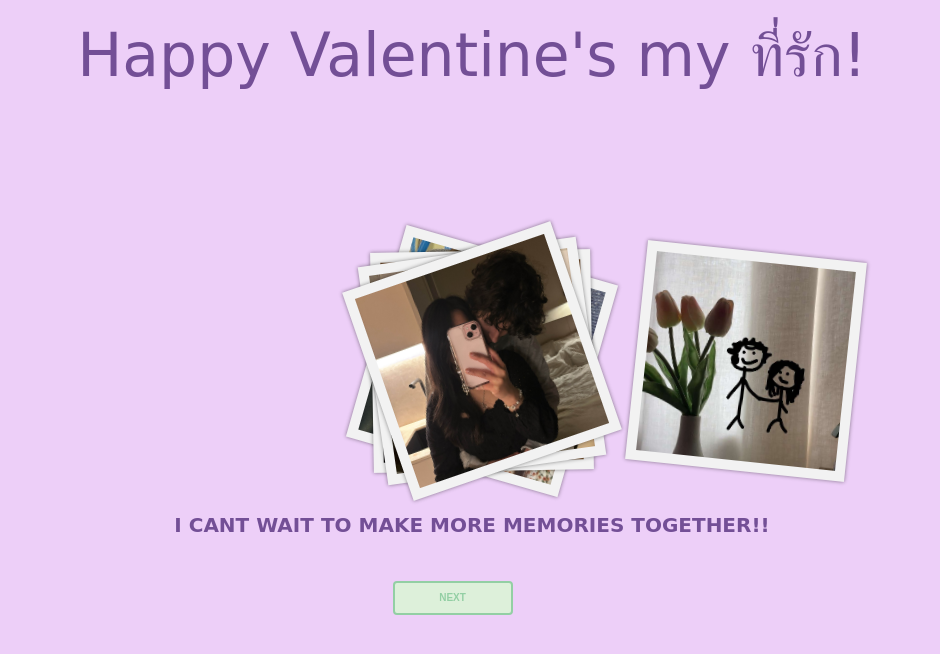
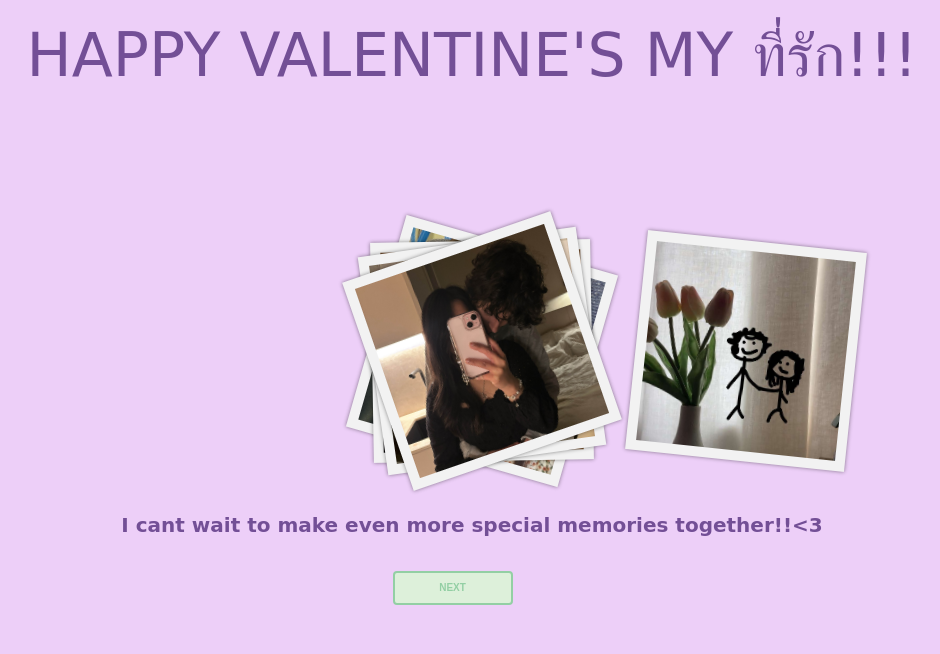
Before and after one commit to Frossstiessssss/Valentine-s-Day-Card-version-2, a plain HTML site: page photos.html in a window 1280 px wide. Shown: the whole page, without its empty margins (168-1108 px from the left). Drawn offline with Linux system fonts and the light colour scheme.

Commit message:
valentines card final version

```diff
--- a/index.css
+++ b/index.css
@@ -380,7 +380,7 @@ a {
     justify-content: center;
     align-items: center;
     margin-top: 20px;
-    margin-bottom: 60px;
+    margin-bottom: 50px;
   }
   #shine {
     font-size: 60px;
@@ -762,7 +762,6 @@ body{
     color: #734f96;
     display: inline-block;
     font-size: 20px;
-    text-transform: uppercase;
     margin: 10px;
     margin-top: 500px;
     padding: 5px;
--- a/index.js
+++ b/index.js
@@ -4,7 +4,6 @@ $(document).ready(function() {
     var btn_reset = $("#reset");
     var btn_no = $("#no");
     var btn_yes = $("yes");
-
     envelope.click(function() {
         open();
     });
@@ -22,8 +21,6 @@ $(document).ready(function() {
     btn_yes.click(function(){
         nextPage();
     })
-
-
     function open() {
         envelope.addClass("open")
             .removeClass("close");
@@ -33,9 +30,6 @@ $(document).ready(function() {
         envelope.addClass("close")
             .removeClass("open");
     }
-
-
-
     function nextPage(){
 
     }
--- a/photos.html
+++ b/photos.html
@@ -8,7 +8,7 @@
 </head>
 <body>
   <div id="hedlinecontainer">
-    <div id="shine">Happy Valentine's my ที่รัก!</div>
+    <div id="shine">HAPPY VALENTINE'S MY ที่รัก!!!</div>
   </div>
   <div class="gallery">
     <img src="photos/7F28ABAF-0FF2-484C-A5C4-4E47F06ABA60.JPG">
@@ -17,7 +17,7 @@
     <img src="photos/IMG_5984 (1).JPG">
     <img src="photos/IMG_5991.JPG">
   </div>
-  <div class="message">I cant wait to make more memories together!!</div>
+  <div class="message">I cant wait to make even more special memories together!!<3</div>
   <div class="next">
     <button id="next"><a href="flowers.html">Next</a></button>
   </div>
```
Also changed, not shown: flowers.html (+1 -1 lines), index.html (+2 -2 lines).
